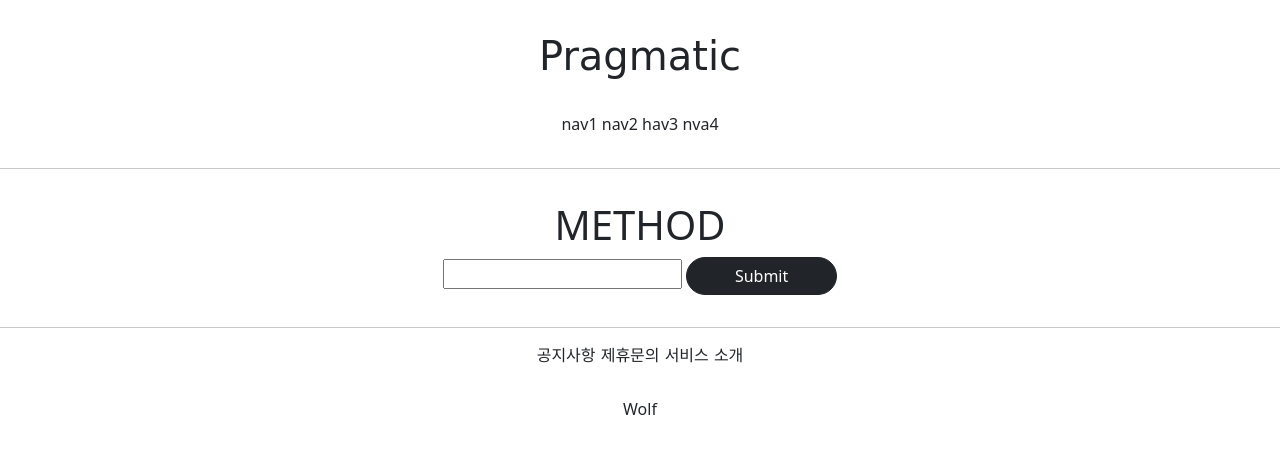
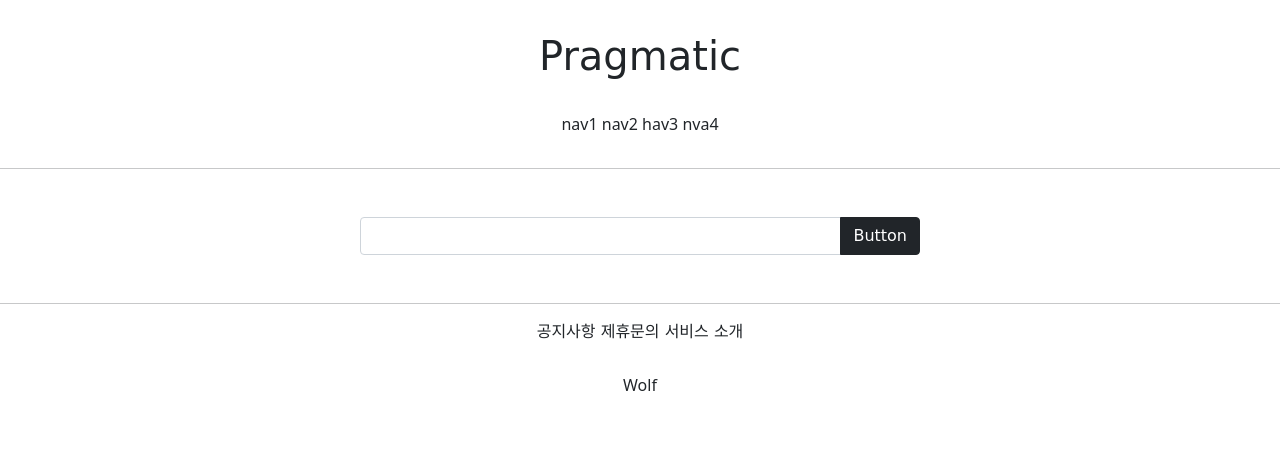
Before and after one commit to Wolf0605/wolf_class5_janggo, a Django app: page /account/hello_world/ in a window 1280 px wide. Shown: the top 454 px of the page. Run offline with Django 3.2, Linux system fonts and the light colour scheme; parts of the project's set-up code (start-up, migrations or seed data) failed here and were passed over; some web fonts are replaced.

Commit message:
2021/07/12 calss 5 commit 2

```diff
--- a/accountapp/templates/accountapp/hello_world.html
+++ b/accountapp/templates/accountapp/hello_world.html
@@ -3,15 +3,28 @@
 {%  block content %}
 
     <div style = 'margin: 2rem; text-align: center'>{# overflow: hidden #}
-        <h1>METHOD</h1>
+        <h1 style="font-family: 'Pacifico', cursive"
+            class="m-5"
+            hello world list
+        </h1>
 
         <form action="/account/hello_world/" method="post"> {# post 방식으로 한다고 명확히 제시 #}
             {% csrf_token %} {# post 를 사용할떈 무조건 이거 넣어야 정상작동함  해킹방지하는거임 #}
-            <input type="text" name="hello_world_input">
-            <input type="submit" class="btn btn-dark rounded-pill px-5" type="submit" >
+            <div class="input-group mb-3 w-50 m-auto">
+                <input type="text" class="form-control"
+                    name="hello_world_input">
+                <button class="btn btn-dark" type="submit">
+                    Button
+                </button>
+            </div>
+{#            <input type="text" >#}
+{#            <input type="submit" class="btn btn-dark rounded-pill px-5" type="submit" >#}
         </form>
-        {%  if hello_world_output %}
-        <h3>{{ hello_world_output }}</h3>
+        {%  if hello_world_list %}
+
+            {% for hello_world in hello_world_list %}
+                <h3>{{ hello_world.text }}</h3>
+            {% endfor %}
         {% endif %}
     </div>
 
--- a/accountapp/views.py
+++ b/accountapp/views.py
@@ -11,8 +11,12 @@
         new_hello_world = HelloWorld()
         new_hello_world.text = temp
         new_hello_world.save()
+
+        hello_world_list = HelloWorld.objects.all()
+
         return render(request, 'accountapp/hello_world.html',
-                      context = {'hello_world_output': temp})
+                      context = {'hello_world_list': hello_world_list})
     else:
+        hello_world_list = HelloWorld.objects.all()
         return render(request, 'accountapp/hello_world.html',
-                      context = {'text': 'GET METHOD!'})
+                      context = {'hello_world_list': hello_world_list})
```
